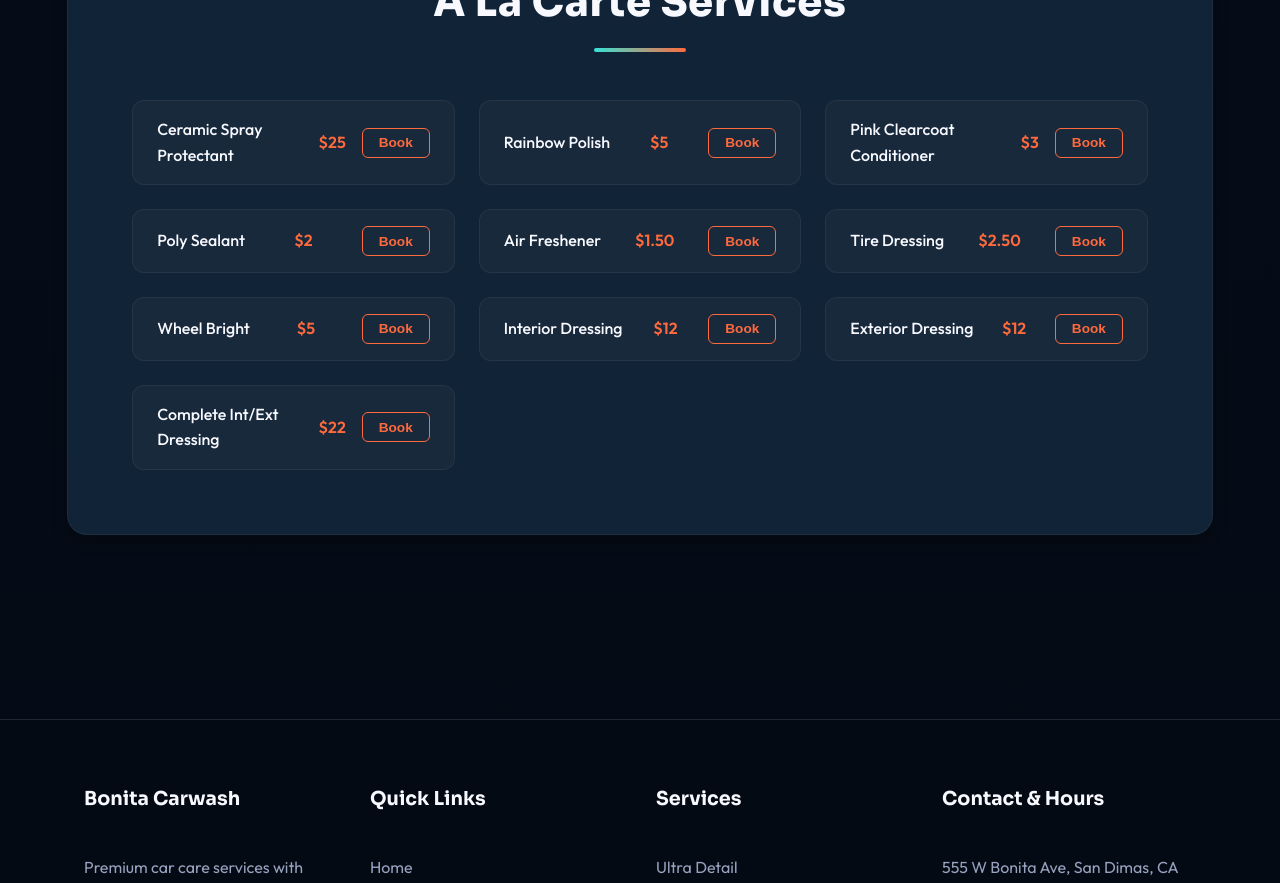
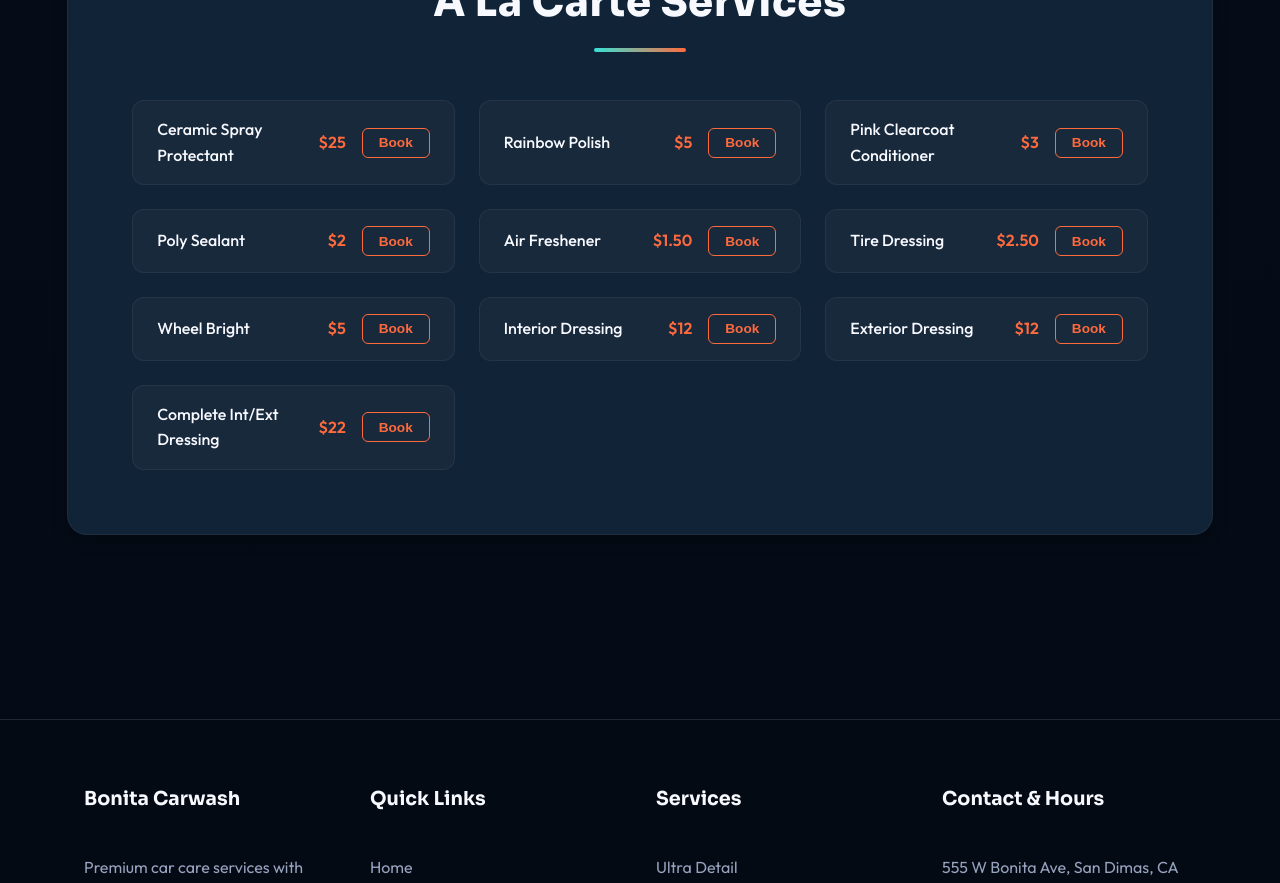
Before and after one commit to Rahulpandya11/Bonitawash, a React (Create React App) app: page /services in a window 1280 px wide. Shown: the part 2780-3663 px from the top of the page. Built offline with nearby package versions, Linux system fonts and the light colour scheme; no server answers.

Commit message:
Refactor A La Carte Services display structure

```diff
--- a/src/components/sections/Services.js
+++ b/src/components/sections/Services.js
@@ -41,7 +41,11 @@
                     <div className="ala-carte-grid">
                         {A_LA_CARTE_SERVICES.map((item, index) => (
                             <div className="ala-carte-item" key={index}>
+                                <div className="ala-carte-copy">
                                     <span className="item-name">{item.name}</span>
+                                    {item.note && <span className="item-note">{item.note}</span>}
+                                </div>
+                                <div className="ala-carte-actions">
                                     <span className="item-price">{item.price}</span>
                                     <button
                                         className="book-item-btn"
@@ -49,6 +53,7 @@
                                     >
                                         Book
                                     </button>
+                                </div>
                             </div>
                         ))}
                     </div>
```
Lines whose indentation alone changed are shown as unchanged.
